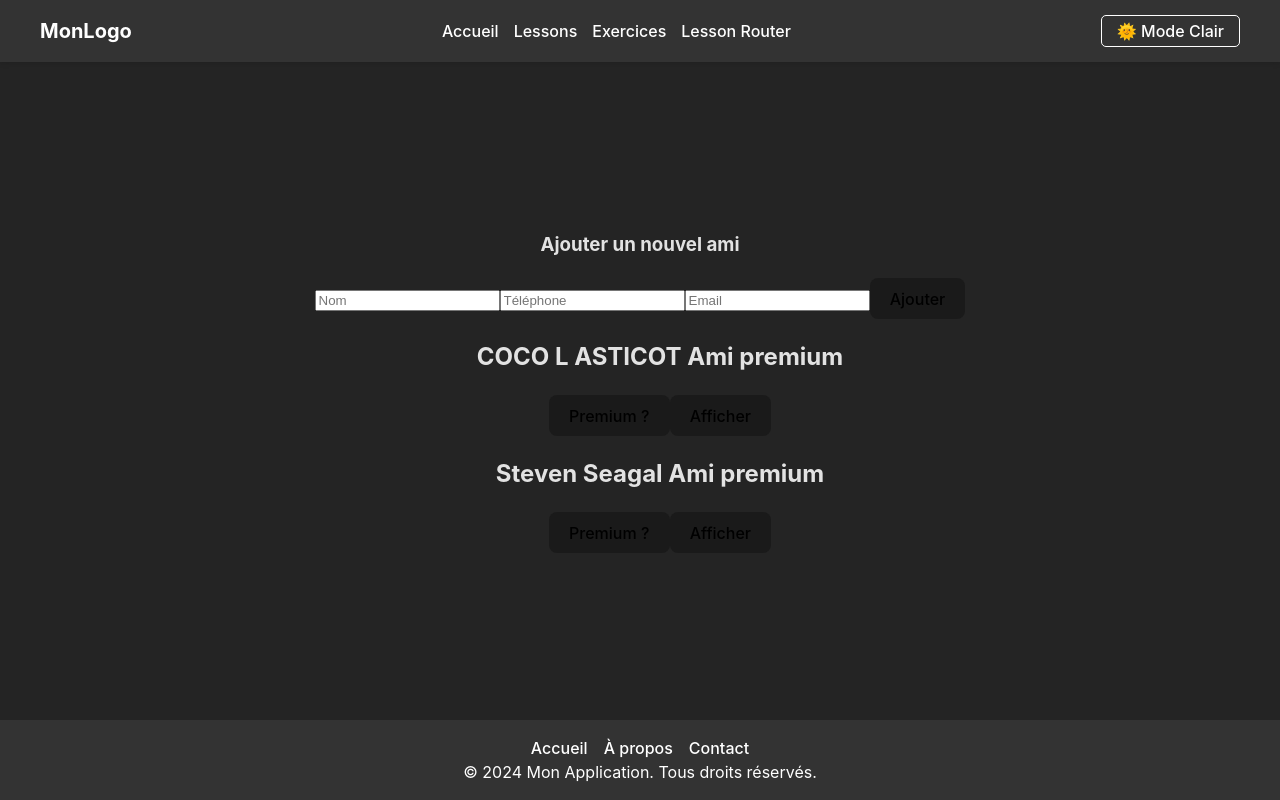
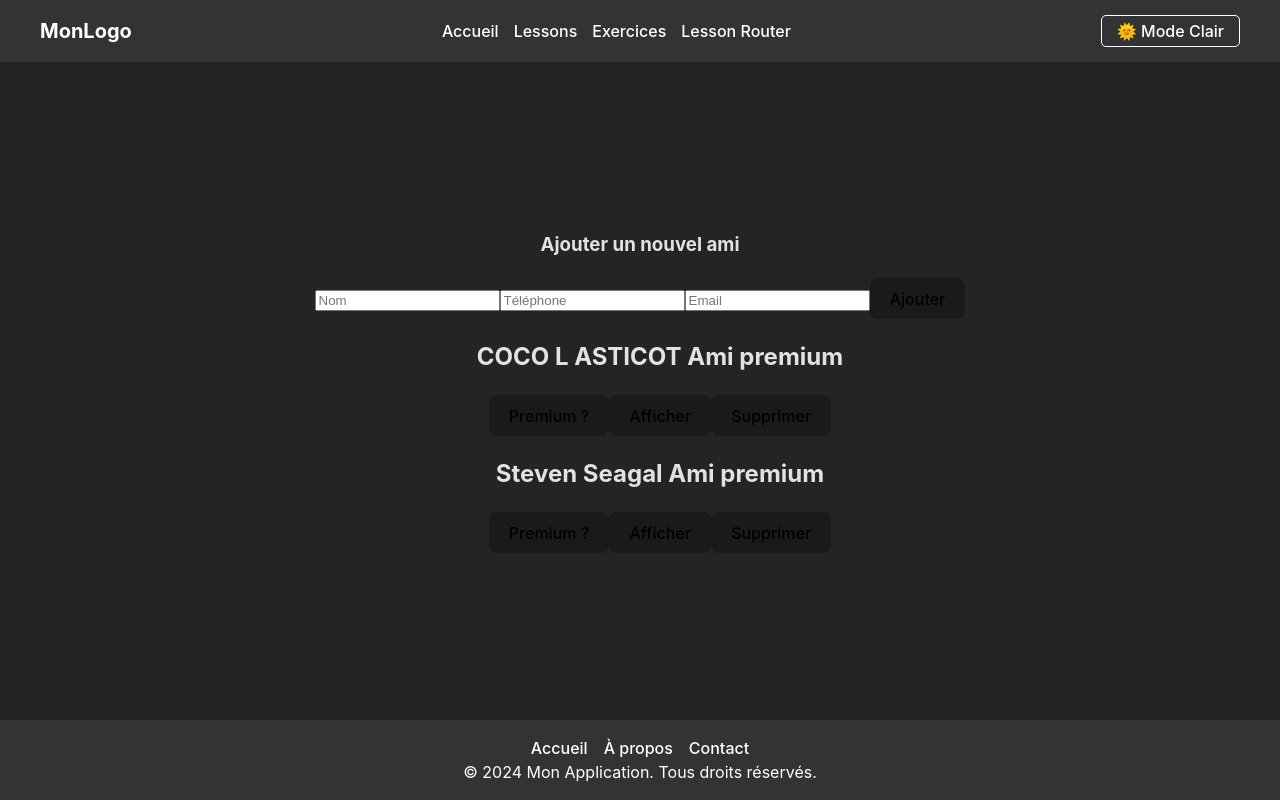
Before and after one commit to ImFormal/Vue, a Vue app: page /exercices/emit in a window 1280 px wide. Built offline with nearby package versions, Linux system fonts and the light colour scheme.

Commit message:
Update Emit 5

```diff
--- a/src/components/Emit.vue
+++ b/src/components/Emit.vue
@@ -8,11 +8,13 @@
               <li class="list-group-item">{{ unAmiPhone }}</li>
               <li class="list-group-item">{{ unAmiMail }}</li>
           </ul>
+          <!-- Bouton pour supprimer l'ami -->
+          <button @click="supprimerAmi" class="btn btn-danger mt-2">Supprimer</button>
       </ul>
   </div>
 </template>
 
-<script setup lang='js'>
+<script setup>
 import { ref, defineProps, defineEmits } from 'vue';
 
 // Déclaration des props
@@ -40,18 +42,8 @@ const props = defineProps({
   }
 });
 
-// const emit = defineEmits(['mon-event-premium']);
-const emit = defineEmits({
-  'mon-event-premium': (id) => {
-    if (id) {
-      return true;
-    } else {
-      console.warn('C\'est la catastrophe !!!!!!');
-      console.error('ON A PAS DE ID Dans le event mon-event-premium');
-      return false;
-    }
-  }
-});
+// Déclarer l'événement émis
+const emit = defineEmits(['deleteFriend']);
 
 // Références pour l'état local
 const detailsVisibles = ref(false);
@@ -62,11 +54,13 @@ function afficherDetails() {
   detailsVisibles.value = !detailsVisibles.value;
 }
 
-// Fonction pour basculer le statut premium et émettre l'événement
+// Fonction pour basculer le statut premium
 function afficherPremium() {
   premiumData.value = !premiumData.value;
-  //oups on a oublié de passé l'id dans l'event
-  emit('mon-event-premium');
-  //emit('mon-event-premium',props.id);
+}
+
+// Fonction pour émettre l'événement de suppression
+function supprimerAmi() {
+  emit('deleteFriend', props.id);
 }
 </script>
--- a/src/views/exercices/EmitParent.vue
+++ b/src/views/exercices/EmitParent.vue
@@ -1,7 +1,7 @@
 <template>
     <div>
       <NewFriend @add-ami="ajouterAmi" />
-      <EmitOneFriendIdComp
+      <EmitOneFriend
         v-for="unAmi in lesAmis"
         :key="unAmi.id"
         :id="unAmi.id"
@@ -10,18 +10,19 @@
         :unAmiMail="unAmi.email"
         :premium="unAmi.premium"
         @mon-event-premium="reactionStatus"
+        @deleteFriend="effacerAmi"
       />
     </div>
   </template>
 
+
   <script setup>
   import { ref, defineAsyncComponent } from 'vue';
+  import NewFriend from '../../components/NewFriend.vue';
 
   // Chargement asynchrone du composant enfant existant
-  const EmitOneFriendIdComp = defineAsyncComponent(() => import('../../components/Emit.vue'));
-  const NewFriend = defineAsyncComponent(() => import('../../components/NewFriend.vue'));
+  const EmitOneFriend = defineAsyncComponent(() => import('../../components/Emit.vue'));
 
-  // Liste des amis
   const lesAmis = ref([
   {
     id: 'lasticot',
@@ -49,14 +50,17 @@
     premium: false // Par défaut
   };
   lesAmis.value.push(newAmiContact);
-    console.log('Nouvel ami ajouté :', newAmiContact);
 }
 
 // Fonction pour réagir à l'événement premium
 function reactionStatus(leIdDansUnAmi) {
   const unAmiIdentified = lesAmis.value.find(unAmiATrouver => unAmiATrouver.id === leIdDansUnAmi);
-    console.log('amiIdentified : ', unAmiIdentified);
   unAmiIdentified.premium = !unAmiIdentified.premium;
-    console.log('amiIdentified : ', unAmiIdentified);
+}
+
+// Fonction pour supprimer un ami
+function effacerAmi(id) {
+  lesAmis.value = lesAmis.value.filter(unAmi => unAmi.id !== id);
+  console.log('Ami supprimé avec l\'ID :', id);
 }
 </script>
```
Lines whose indentation alone changed are shown as unchanged.
